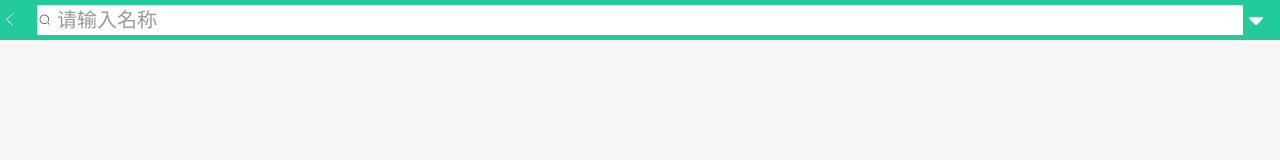
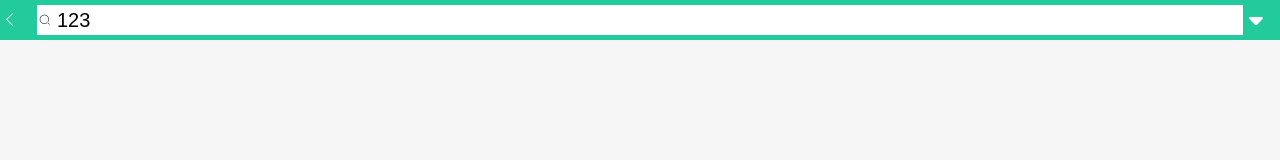
Before and after one commit to Web-yue/learnVue, a Vue app: page / in a window 1280 px wide. Shown: the top 160 px of the page. Built offline with nearby package versions, Linux system fonts and the light colour scheme.

Commit message:
'测试merger'

```diff
--- a/src/pages/home/components/Header.vue
+++ b/src/pages/home/components/Header.vue
@@ -2,7 +2,7 @@
   <div class="header">
     <div class="header-left"><span class="iconfont back-icon">&#xe617;</span></div>
     <div class="header-center">
-      <span class="iconfont">&#xe618;</span>  <input placeholder="请输入名称"  type="text">
+      <span class="iconfont">&#xe618;</span>  <input placeholder="请输入名称" :value="dd"  type="text">
     </div>
 
     <div class="header-right"><span class="iconfont">&#xe600;</span></div>
@@ -11,7 +11,12 @@
 
 <script>
   export default {
-    name: "Header"
+    name: "Header",
+     data(){
+      return {
+        dd:123
+      }
+     }
   }
 </script>
 
```
